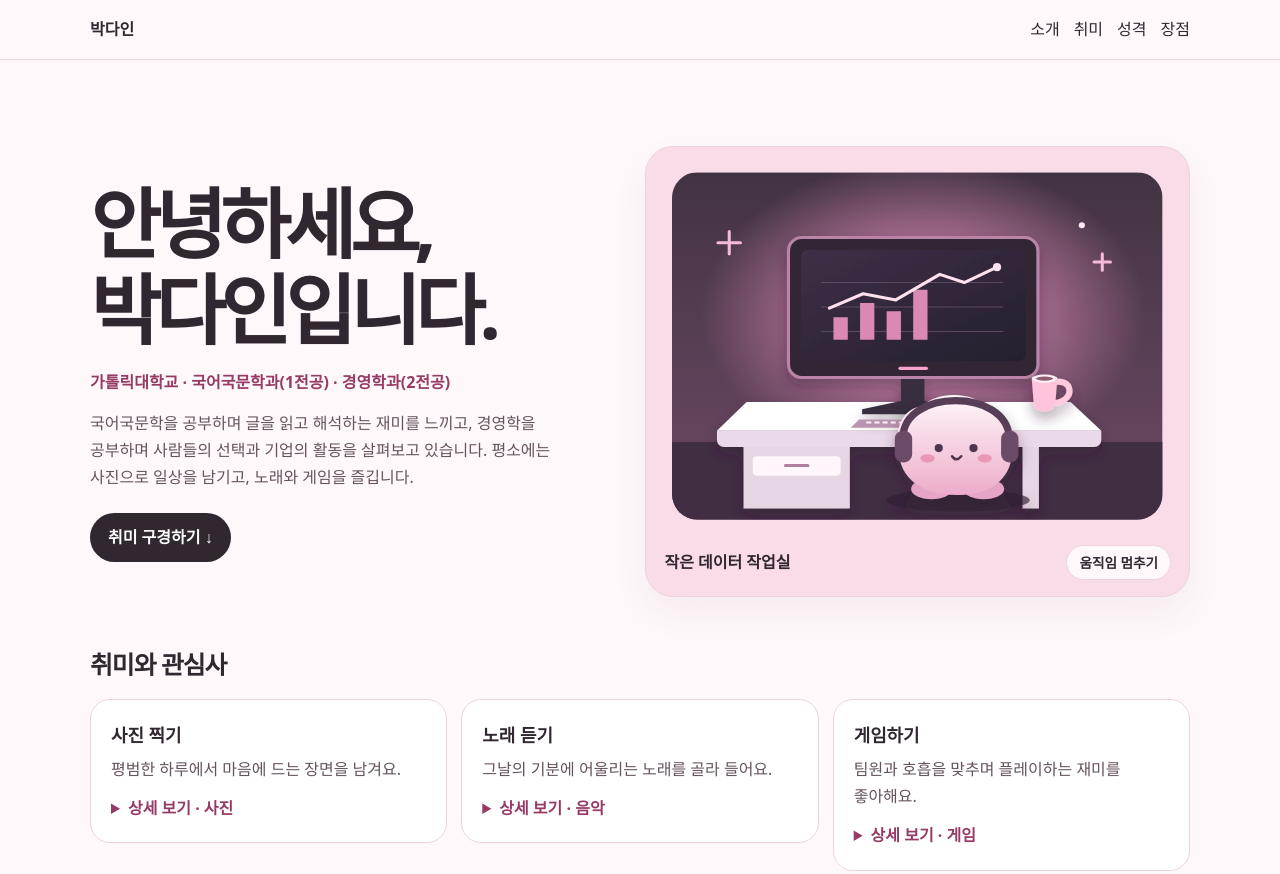
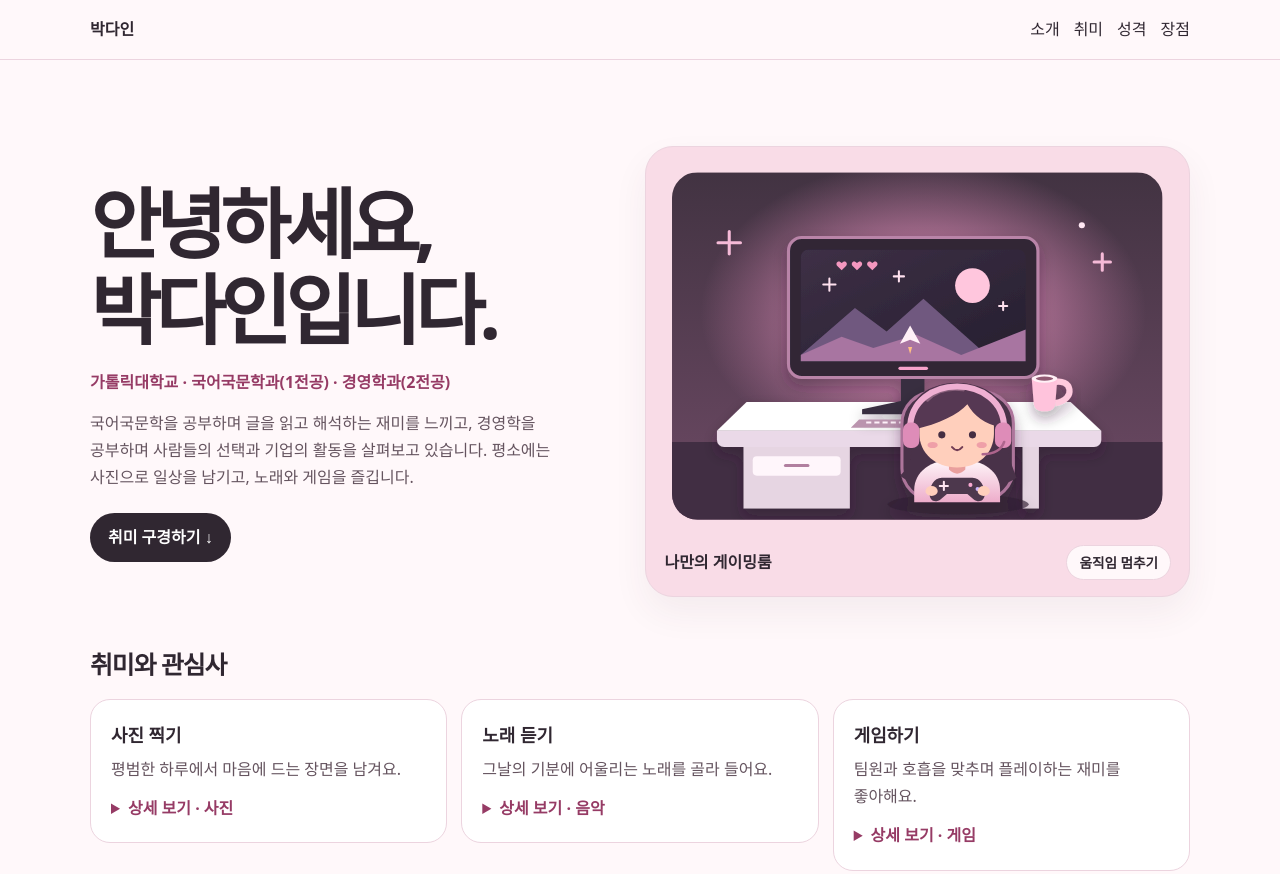
Before and after one commit to idainee/hello, a plain HTML site: page index.html in a window 1280 px wide. Shown: the top 874 px of the page. Drawn offline with Linux system fonts and the light colour scheme.

Commit message:
Add files via upload

```diff
--- a/index.html
+++ b/index.html
@@ -89,7 +89,7 @@
       <div class="stage">
         <div class="scene-motion">
           <svg viewBox="0 0 480 340" role="img" aria-labelledby="art-title">
-            <title id="art-title">분홍빛 간접 조명이 켜진 작업실에서 둥근 캐릭터가 흰 책상 위 게이밍 모니터를 보고 있다. 모니터에는 데이터 차트가 있고 책상에는 머그컵이 놓여 있다.</title>
+            <title id="art-title">분홍빛 간접 조명이 켜진 게이밍룸에서 긴 머리와 헤드셋을 한 캐릭터가 게임패드를 들고 있다. 흰 책상 위 모니터에는 별이 뜬 게임 화면이 보이고 옆에는 머그컵이 놓여 있다.</title>
             <defs>
               <linearGradient id="wall" x2="0" y2="1" gradientUnits="objectBoundingBox">
                 <stop stop-color="#423342"/><stop offset="1" stop-color="#6e4a65"/>
@@ -125,10 +125,13 @@
                 <path d="M224 183h23v41l38 8v5h-99v-5l38-8z" fill="#392e40"/>
                 <rect x="114" y="64" width="244" height="137" rx="13" fill="#302636" stroke="#b984a8" stroke-width="3"/>
                 <rect x="126" y="76" width="220" height="109" rx="7" fill="url(#screen)"/>
-                <path d="M146 156h178m-178-24h178m-178-24h178" stroke="#6c536e" opacity=".75"/>
-                <path d="M158 164v-22h14v22m12 0v-36h14v36m12 0v-28h14v28m12 0v-49h14v49" fill="#d989b3"/>
-                <path d="m154 133 33-14 32 6 43-25 24 8 32-15" fill="none" stroke="#ffe1ef" stroke-width="3" stroke-linejoin="round" stroke-linecap="round"/>
-                <circle cx="318" cy="93" r="4" fill="#ffe1ef"/>
+                <circle cx="294" cy="111" r="17" fill="#ffc6dd"/>
+                <path d="M126 179l53-46 31 23 36-32 62 55z" fill="#70587f"/>
+                <path d="M126 179l40-18 31 11 42-13 44 20 63-25v31H126z" fill="#a874a1"/>
+                <path d="M154 104v12m-6-6h12m62-13v10m-5-5h10m97 25v8m-4-4h8" stroke="#ffe1ef" stroke-width="2" stroke-linecap="round"/>
+                <path d="M166 89c3-4 7 0 4 3l-4 4-4-4c-3-3 1-7 4-3zm15 0c3-4 7 0 4 3l-4 4-4-4c-3-3 1-7 4-3zm15 0c3-4 7 0 4 3l-4 4-4-4c-3-3 1-7 4-3z" fill="#f497bf"/>
+                <path d="M233 150l-10 18 10-4 10 4z" fill="#fff0f7"/>
+                <path d="M231 171h4l-2 7z" fill="#ffc084"/>
                 <path d="M223 192h26" stroke="#f7a3cb" stroke-width="3" stroke-linecap="round"/>
               </g>
               <path d="M183 242h102l7 8H175z" fill="#ba94ae"/>
@@ -140,25 +143,37 @@
                 <ellipse cx="364.5" cy="202" rx="8.5" ry="2" fill="#915a73"/>
               </g>
               <g filter="url(#shadow)">
-                <ellipse cx="280" cy="321" rx="70" ry="11" fill="#302133" opacity=".65"/>
-                <ellipse cx="254" cy="310" rx="20" ry="10" fill="#e6a5c6"/>
-                <ellipse cx="305" cy="310" rx="20" ry="10" fill="#e6a5c6"/>
-                <path d="M222 270c-5-23 7-40 23-41 15-15 47-14 63 0 15 0 30 21 25 45-2 29-24 42-55 42s-57-15-56-46z" fill="url(#body)"/>
-                <path d="M226 260c0-48 102-49 104 0" fill="none" stroke="#583e57" stroke-width="7"/>
-                <rect x="218" y="253" width="17" height="31" rx="8" fill="#6c4b68"/>
-                <rect x="322" y="253" width="17" height="31" rx="8" fill="#6c4b68"/>
-                <circle cx="261" cy="270" r="4" fill="#50354c"/>
-                <circle cx="295" cy="270" r="4" fill="#50354c"/>
-                <ellipse cx="250" cy="280" rx="7" ry="4" fill="#e996b7"/>
-                <ellipse cx="306" cy="280" rx="7" ry="4" fill="#e996b7"/>
-                <path d="M274 278q4 6 9 0" fill="none" stroke="#50354c" stroke-width="2.5" stroke-linecap="round"/>
+                <ellipse cx="280" cy="325" rx="69" ry="10" fill="#302133" opacity=".65"/>
+                <rect x="225" y="215" width="109" height="106" rx="31" fill="#483348" stroke="#ad749b" stroke-width="3"/>
+                <path d="M239 233l-5 21m86-21 5 21" stroke="#df9abf" stroke-width="4" stroke-linecap="round"/>
+                <path d="M234 270c-9-21-1-44 10-53 16-13 52-16 72 2 16 15 9 43 14 61l7 19c-18 12-37 13-56 8-19 5-41 3-58-10 7-6 12-15 11-27z" fill="#4a3048"/>
+                <path d="M237 323v-12c0-17 15-30 42-30s42 13 42 30v12z" fill="url(#body)"/>
+                <path d="M271 278h16v13q-8 8-16 0z" fill="#e99f9d"/>
+                <path d="M242 247q1-29 36-31 35 1 37 31v9c0 19-15 33-36 33s-37-14-37-33z" fill="#ffcfbc"/>
+                <path d="M236 252v-10c0-21 17-36 42-36 27 0 44 17 43 43-14-2-26-11-32-22-9 10-27 19-53 25z" fill="#573852"/>
+                <path d="M250 223c9-9 21-12 35-10" fill="none" stroke="#89617c" stroke-width="3" stroke-linecap="round"/>
+                <path d="M233 251c0-55 92-55 92 0" fill="none" stroke="#efafd2" stroke-width="6"/>
+                <rect x="226" y="245" width="16" height="25" rx="7" fill="#de8cb8"/>
+                <rect x="316" y="245" width="16" height="25" rx="7" fill="#de8cb8"/>
+                <circle cx="264" cy="257" r="3.5" fill="#442d43"/>
+                <circle cx="294" cy="257" r="3.5" fill="#442d43"/>
+                <ellipse cx="255" cy="267" rx="5" ry="3" fill="#ef9fa8"/>
+                <ellipse cx="303" cy="267" rx="5" ry="3" fill="#ef9fa8"/>
+                <path d="M274 269q5 6 10 0" fill="none" stroke="#723e55" stroke-width="2" stroke-linecap="round"/>
+                <path d="M325 264q-4 12-21 12" fill="none" stroke="#ad658d" stroke-width="2.5" stroke-linecap="round"/>
+                <path d="M264 299h30c8 0 12 9 12 16 0 7-6 9-11 5l-6-5h-20l-6 5c-5 4-11 2-11-5 0-7 4-16 12-16z" fill="#4d374d"/>
+                <path d="M266 303v8m-4-4h8" stroke="#ffe6f2" stroke-width="2" stroke-linecap="round"/>
+                <circle cx="292" cy="306" r="2" fill="#f9a9d1"/>
+                <circle cx="299" cy="310" r="2" fill="#cbb5ff"/>
+                <ellipse cx="254" cy="312" rx="6" ry="5" fill="#ffcfbc"/>
+                <ellipse cx="305" cy="312" rx="6" ry="5" fill="#ffcfbc"/>
               </g>
             </g>
           </svg>
         </div>
       </div>
       <figcaption>
-        <span>작은 데이터 작업실</span>
+        <span>나만의 게이밍룸</span>
         <button class="button motion-button" type="button" hidden>움직임 멈추기</button>
       </figcaption>
     </figure>
```
